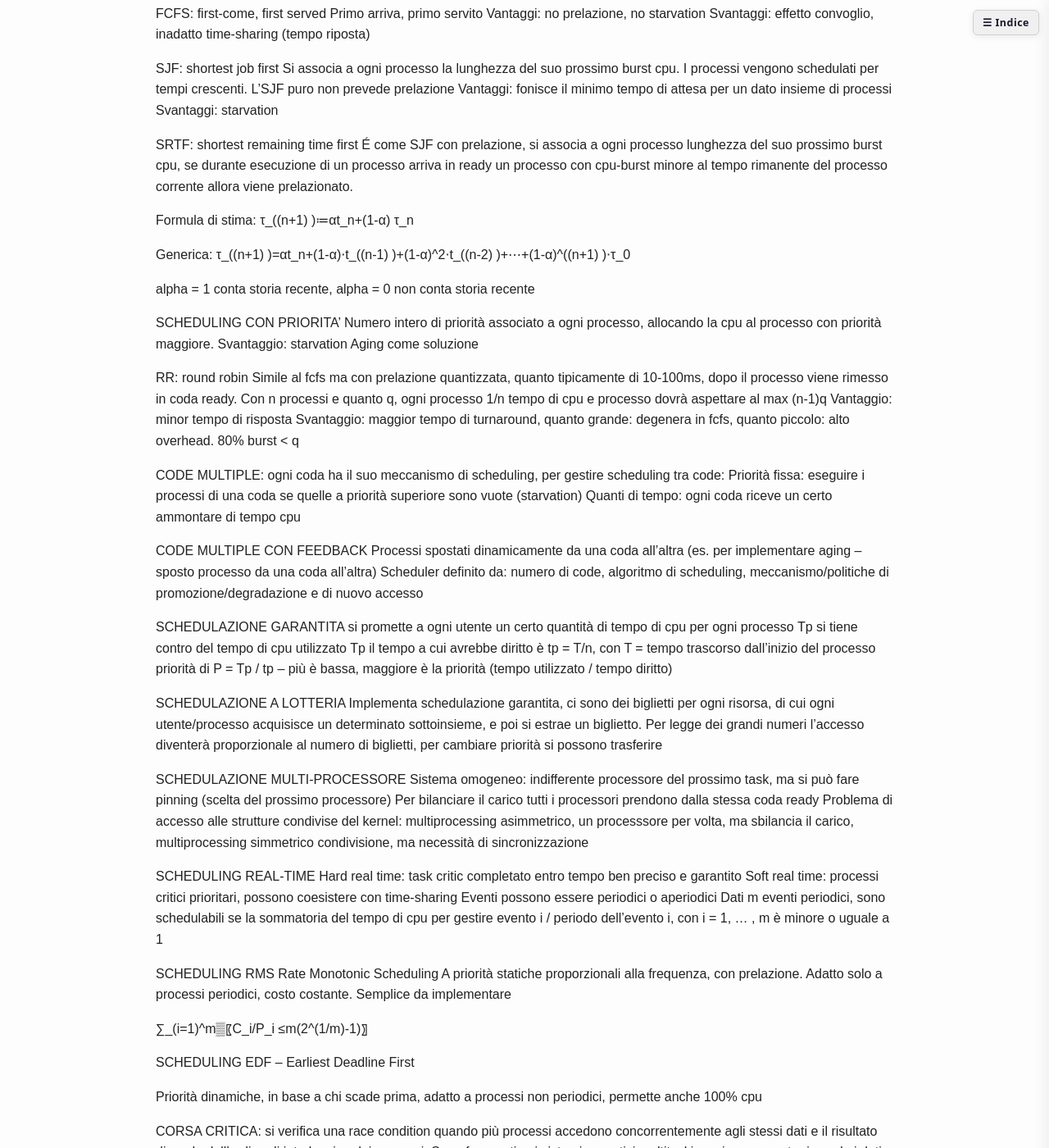
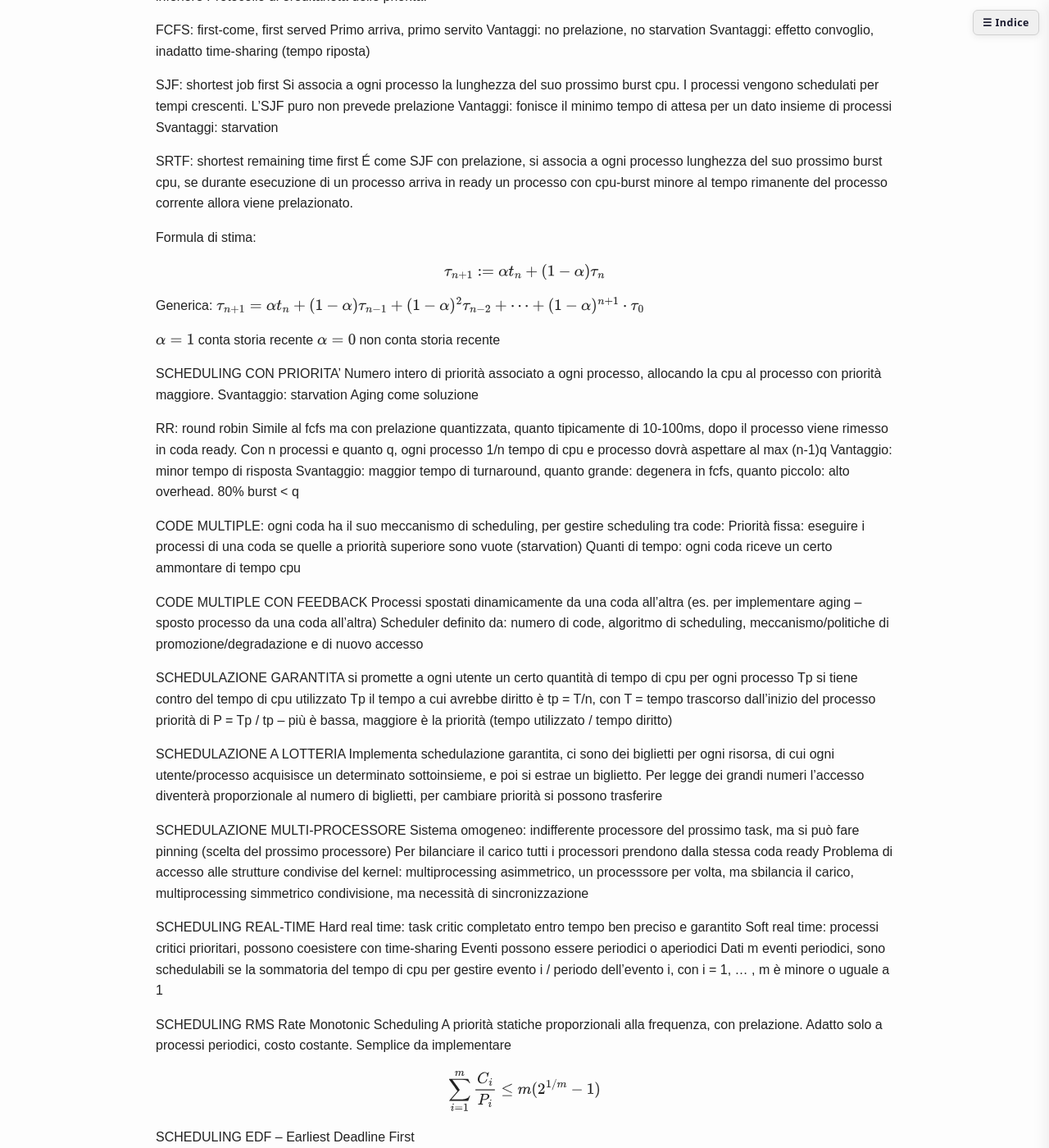
Before and after one commit to comarandr/comarandr.github.io, a Jekyll site: the page built from universita/sistemiOperativi.md, in a window 1280 px wide and 1400 px high, scrolled down 8099 px. Shown: the whole window at 82% size. Built offline with Jekyll 4.4.1, drawn with Linux system fonts in a browser that asks for light colours; some of the changed text lies outside the part shown.

Commit message:
piccola formattazione

```diff
--- a/universita/sistemiOperativi.md
+++ b/universita/sistemiOperativi.md
@@ -14,7 +14,7 @@
 - **Assegnatore di risorse**: gestisce e alloca efficiente le risorse finite della macchina
 - **Programma di controllo**: controlla esecuzione dei programmi e le operazioni sulle risorse del sistema di calcolo, condivisione corretta rispetto tempo e spazio.
 
-## LIVELLI DEL SISTEMA OPERATIVO:
+## Livelli del sistema operativo
 
 **hardware**: risorse del calcolatore, periferiche I/O, controller, CPU, bus di memoria
 **kernel**: parte del sistema operativo dedito a gestire correttamente l’hardware fornendo servizi agli strati superiori
@@ -46,7 +46,7 @@
 
 **SISTEMI REAL-TIME**: sistemi con vincoli temporali fissati e ben definiti (hard rt, soft rt)
 
-## HARDWARE
+## Hardware
 
 REGISTRI	< 1 ns	<1kb
 CACHE	< 2,3 ns	64kb ~ 64MB
@@ -58,7 +58,7 @@
 
 **CACHING**: metodo che prevede di duplicare i dati usati più frequentemente in una memoria più veloce
 
-## OPERAZIONI DEI SISTEMI DI CALCOLO:
+## Operazioni dei sistemi di calcolo
 
 - I/O possono funzionare concorrentemente
 - Ogni tipo di dispositivo è gestito da un controller con un buffer locale, che comunica con la CPU la quale a sua volte funge da intermediario tra controller e memoria principale
@@ -66,8 +66,9 @@
 - Controller genera un interrupt quando termina
 
 INTERRUPT: segnali hardware che indicano la necessità di attenzione da parte della cpu. Servono a gestire eventi hardware asincroni. Trasferiscono il controllo alla routine di servizio dell’interrupt, tramite
--	Polling: è la cpu a controllare attivamente lo stato di un dispositivo o componente
--	vettore degli interrupt: contiene gli indirizzi delle routine di servizio
+
+- Polling: è la cpu a controllare attivamente lo stato di un dispositivo o componente
+- vettore degli interrupt: contiene gli indirizzi delle routine di servizio
 
 GESTIONE INTERRUPT: hardware salva indirizzo istruzione interrotta, mentre il SO salva lo stato della cpu, ovvero program counter e registri. La gestione poi passa a una sezione di codice specifica in base al tipo di interrupt, mentre quelli in arrivo vengono disabilitati.
 
@@ -80,13 +81,15 @@
 DIRECT MEMORY ACCESS: in caso di dispositive estremamente rapidi i controller trasferiscono dati direttamente alla memoria senza intervento CPU, ciò riduce considerevolmente il numero di interrupt. Richiede un controller DMA
 
 DUAL MODE: condivisione delle risorse richiede che il SO assicuri che un programma scorretto non possa portare inconsistenze oppure altri programmi a funzionare scorrettamente. Implementata tramite del supporto hw specifico, ad esempio con un mode bit (0 supervisor, 1 user) che indica lo stato della cpu.
--	Kernel mode: cpu esegue codice del sistema operativo, generalmente operazioni pericolose e istruzioni privilegiate che non devono essere richiamate in modo erroneo
--	User mode: cpu esegue codice utente, nel caso processo necessiti di servizio di sistema meccanismo di chiamate di sistema
+
+- Kernel mode: cpu esegue codice del sistema operativo, generalmente operazioni pericolose e istruzioni privilegiate che non devono essere richiamate in modo erroneo
+- User mode: cpu esegue codice utente, nel caso processo necessiti di servizio di sistema meccanismo di chiamate di sistema
 
 PROTEZIONE MEMORIA: il SO ha accesso a tutti gli indirizzi mentre i programmi hanno accesso a un range determinato da indirizzo registro base + range di memoria indicato da registro limite:. Se cpu consegna un indirizzo non valido si genera una trap (addressing error). Serve a proteggere le parti sensibili della memoria (es vettore degli interrupt)
 
 PROTEZIONE CPU: bisogna impedire che un programma monopolizzi la CPU, si mediante
--	timer: ogni tick (1/50 sec) viene decrementato, a 0 si genera un interrupt
+
+- timer: ogni tick (1/50 sec) viene decrementato, a 0 si genera un interrupt
 
 COMPONENTI E STRUTTURA SISTEMA OPERATIVO
 
@@ -100,20 +103,22 @@
 INTERPRETI COMANDI:
 
 SERVIZI DEI SISTEMI OPERATIVI/FUNZIONALITA’
--	esecuzione dei programmi: caricamento dei programmi in memoria e loro esecuzione;
--	operazioni di I/O: il sistema operativo deve fornire un modo per condurre le operazioni di I/O, dato che gli utenti non possono eseguirle direttamente;
--	manipolazione del file system: capacità di creare, cancellare, leggere, scrivere file e directory;
--	comunicazioni: scambio di informazioni tra processi in esecuzione sullo stesso computer o su sistemi diversi collegati da una rete (implementati attraverso memoria condivisa o passaggio di messaggi);
--	individuazione di errori: garantire una computazione corretta individuando errori nell’hardware
+
+- esecuzione dei programmi: caricamento dei programmi in memoria e loro esecuzione;
+- operazioni di I/O: il sistema operativo deve fornire un modo per condurre le operazioni di I/O, dato che gli utenti non possono eseguirle direttamente;
+- manipolazione del file system: capacità di creare, cancellare, leggere, scrivere file e directory;
+- comunicazioni: scambio di informazioni tra processi in esecuzione sullo stesso computer o su sistemi diversi collegati da una rete (implementati attraverso memoria condivisa o passaggio di messaggi);
+- individuazione di errori: garantire una computazione corretta individuando errori nell’hardware
 
 SYSTEM CALLS: formano l’interfaccia tra programma in esecuzione e sistema operativo. Generalmente sono implementate come istruzioni assembler oppure chiamate di sistema nei linguaggi pensati per sistema operativi. Posso passare i parametri tramite registri, in memorizzare i parametri in una tabella in memoria e poi passare indirizzo come parametro, push/pop sullo stack
 
 Svolgono diverse funzioni:
--	controllo di processi (fork)
--	gestione dei file (open)
--	gestione dispositivi
--	informazioni di sistema (stat)
--	comunicazioni (send, receive)
+
+- controllo di processi (fork)
+- gestione dei file (open)
+- gestione dispositivi
+- informazioni di sistema (stat)
+- comunicazioni (send, receive)
 
 PROGRAMMI DI SISTEMA: forniscono un ambiente per lo sviluppo e l’esecuzione dei programmi. SI dividono in base ai compiti (gestione file, stato del sistema, linguaggi di programmazione, caricamento/esecuzione programmi, comunicazioni)
 
@@ -124,8 +129,9 @@
 KERNEL: parte del sistema operativo tra system calls e hardware. Implementa file system, scheduling cpu, gestione della memoria e altre funzioni del sistema operativo. Generalmente non prelazionabile (esclusione dei sistemi real-time, con punti di prelazionabilità)
 
 MACCHINE VIRTUALI: forniscono interfaccia identica all’hardware sottostante a diversi ambienti di esecuzioni, a ogni processo guest viene fornita una copia dell’host. Il VMM impiega le risorse fisiche del calcolatore per creare macchine virtuali: scheduling crea illusione processo dedicato, gestione memoria illusione di memoria virtuale, spooling per stampanti virtuali, spazio disco per dischi virtuali.
+
+-	svantaggi: non c’è condivisione diretta delle risorse, implementazione complessa
 -	vantaggi: protezione completa delle risorse (isolamento), emulazione protetta
--	svantaggi: non c’è condivisione diretta delle risorse, implementazione complessa
 
 EXOKERNEL: tipologia di kernel che fornisce un’interfaccia molto minimale dell’hw, consentendo alle applicazioni di avere un controllo più diretto sulle risorse di sistema. Si distingue per la sua separazione tra meccanismi e politiche. Si concentra sulla fornitura di risorse, tracciandone l’utilizzo. Molto flessibile, inoltre semplifica l’uso delle risorse allocate, dato che si occupa di tenere separati i domini delle risorse.
 
@@ -135,13 +141,14 @@
 KERNEL MONOLITICO: inglobano tutto ciò che sta tra hardware e chiamate di sistema. Non distingue tra politiche e meccanismi, poco flessibile ma molto efficiente. Al massimo può essere stratificato.
 
 MICROKERNEL: tipologia di kernel minimale, fornisce soltanto meccanismi di comunicazione tra processi, minima gestione della memoria e dei processi e driver per gestione hw. Il resto dei processi vengono gestiti in spazio utente. Si occupa della gestione di base di processi e memoria.
--	Vantaggi: molto flessibile, scalabile in ambiente di rete
--	Svantaggi: meno efficiente
+
+- Vantaggi: molto flessibile, scalabile in ambiente di rete
+- Svantaggi: meno efficiente
 
 KERNEL PRELAZIONABILE: kernel che può essere prelazionato durante una system call, adatto ai sistemi real-time. Può essere implementato mediante
--	Punti di prelazionabilità: punti sicuri in cui si può saltare allo scheduler per verificare presenza processi a maggiore priorità
--	Kernel prelazionabile: processo può essere sempre interrotto, tutte le strutture dati sono protette con semafori
 
+- Punti di prelazionabilità: punti sicuri in cui si può saltare allo scheduler per verificare presenza processi a maggiore priorità
+- Kernel prelazionabile: processo può essere sempre interrotto, tutte le strutture dati sono protette con semafori
 
 PROCESSI E THREAD
 
@@ -203,9 +210,6 @@
 2 COMPONENTI:
 unità allocazione risorse: codice, variabili globali, heap, risorse mantenute dal kernel (file, I/O), controlli accesso (UID, GID)
 unità di esecuzione: percorso di esecuzione attraverso più programmi: PC, registri, stack (variabili locali), stato, priorità, scheduling…
-
-
-
 
 PROCESSI IN UNIX
 
@@ -285,7 +289,6 @@
     Tempo di risposta: quando tempo si impiega per ricevere una risposta dopo richiesta
     Varianza tempo di risposta
 
-
 OBIETTIVI ALGORITMO SCHEDULING CPU
 Generali (tutti sistemi):
     Equità: ogni processo giusta quota cpu
@@ -325,7 +328,6 @@
 Vantaggi: no prelazione, no starvation
 Svantaggi: effetto convoglio, inadatto time-sharing (tempo riposta)
 
-
 SJF: shortest job first
 Si associa a ogni processo la lunghezza del suo prossimo burst cpu. I processi vengono schedulati per tempi crescenti. L’SJF puro non prevede prelazione
 Vantaggi: fonisce il minimo tempo di attesa per un dato insieme di processi
@@ -334,12 +336,17 @@
 SRTF: shortest remaining time first
 É come SJF con prelazione, si associa a ogni processo lunghezza del suo prossimo burst cpu, se durante esecuzione di un processo arriva in ready un processo con cpu-burst minore al tempo rimanente del processo corrente allora viene prelazionato.
 
-Formula di stima:  τ_((n+1) )≔αt_n+(1-α) τ_n
+Formula di stima:
 
-Generica: τ_((n+1) )=αt_n+(1-α)⋅t_((n-1) )+(1-α)^2⋅t_((n-2) )+⋯+(1-α)^((n+1) )⋅τ_0
+$$\tau_{n+1} := \alpha t_n + (1-\alpha) \tau_n$$
 
-alpha = 1 conta storia recente, alpha = 0 non conta storia recente
+Generica:
+$$
+\tau_{n+1} = \alpha t_n + (1-\alpha) \tau_{n-1} + (1-\alpha)^2 \tau_{n-2} + \cdots + (1-\alpha)^{n+1} \cdot \tau_0
+$$
 
+$\alpha = 1$ conta storia recente
+$\alpha = 0$ non conta storia recente
 
 SCHEDULING CON PRIORITA’
 Numero intero di priorità associato a ogni processo, allocando la cpu al processo con priorità maggiore.
@@ -385,13 +392,13 @@
 SCHEDULING RMS Rate Monotonic Scheduling
 A priorità statiche proporzionali alla frequenza, con prelazione. Adatto solo a processi periodici, costo costante. Semplice da implementare
 
-∑_(i=1)^m▒〖C_i/P_i ≤m(2^(1/m)-1)〗
+$$
+\sum_{i=1}^{m} \frac{C_i}{P_i} \leq m(2^{1/m}-1)
+$$
 
 SCHEDULING EDF – Earliest Deadline First
 
 Priorità dinamiche, in base a chi scade prima, adatto a processi non periodici, permette anche 100% cpu
-
-
 
 CORSA CRITICA: si verifica una race condition quando più processi accedono concorrentemente agli stessi dati e il risultato dipende dall’ordine di interleaving dei processi. Sono frequenti nei sistemi operativi multitasking, sia per quanto riguarda i dati in user space che in kernel space. Portano al malfunzionamento dei processi cooperanti, o anche dell’intero sistema.
 
@@ -481,7 +488,6 @@
     …esce sez. critica e down sul proprio semaforo. (fine take_forks)
     Mangia e poi put_forks(), ovvero riporta lo stato in thinking e fa test(sx) e test (dx) per eventualmente farli mangiare, infine rilascia sezione critica
 
-
 LETTORI – SCRITTORI: insieme di dati condiviso tra processi scrittori e lettori
     lettori: accesso contemponeao
     scrittori: accesso esclusivo
@@ -492,7 +498,6 @@
     semaphore_db: semaforo a protezione del database
 lettore: si segnala su rc, se quando entra è il primo blocca db, legge, se quando esce è l’ultimo sblocca db
 scrittore: prova a ad accedere a db(down), scrive, rilascia db (up)
-
 
 BARBIERE CHE DORME processo in wait se non ci sono clienti, se ci sono ne serve uno alla volta, ci sono tot posti per attesa
 SOL:
```
Also changed, not shown: other parts of universita/sistemiOperativi.md (+2 -2 lines).
